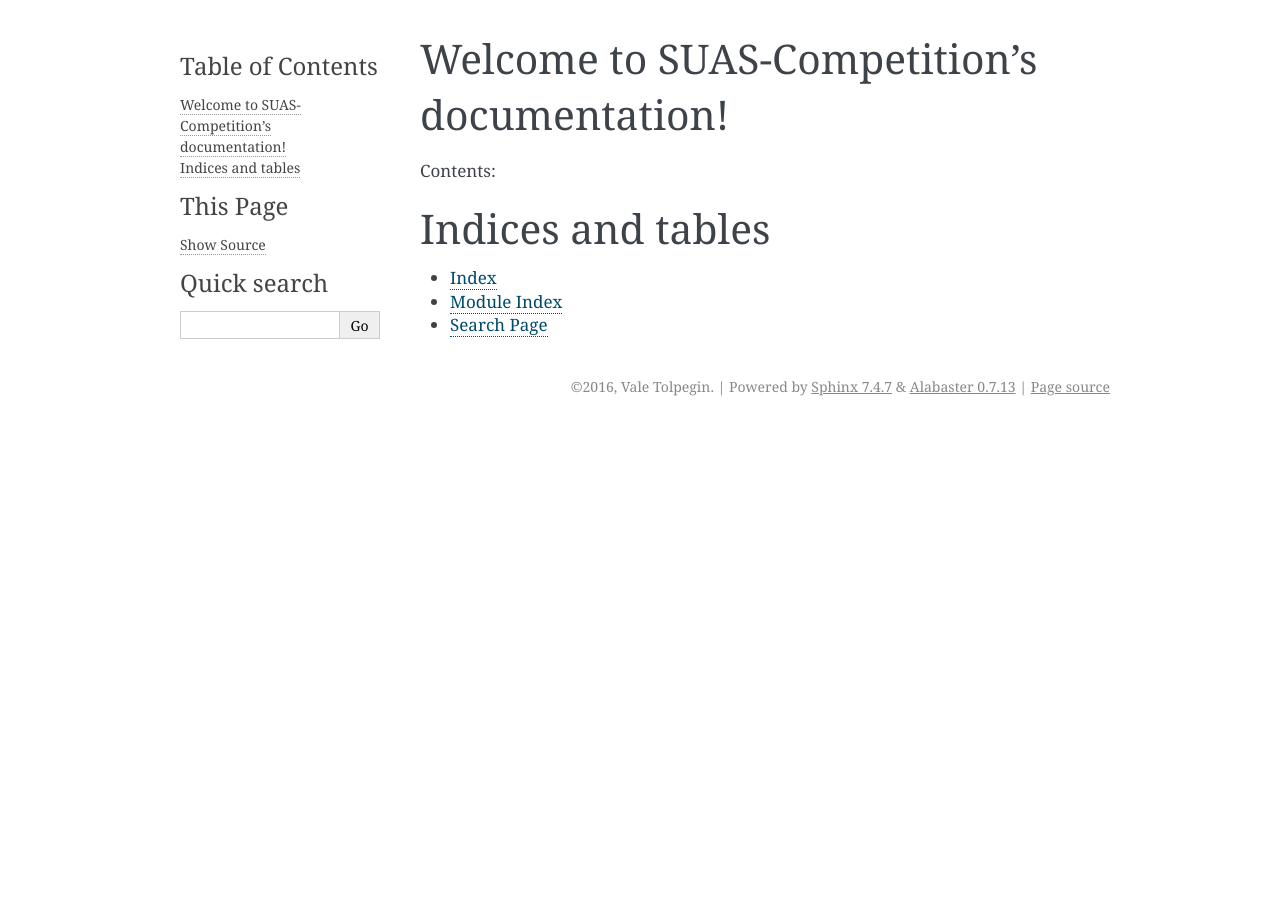
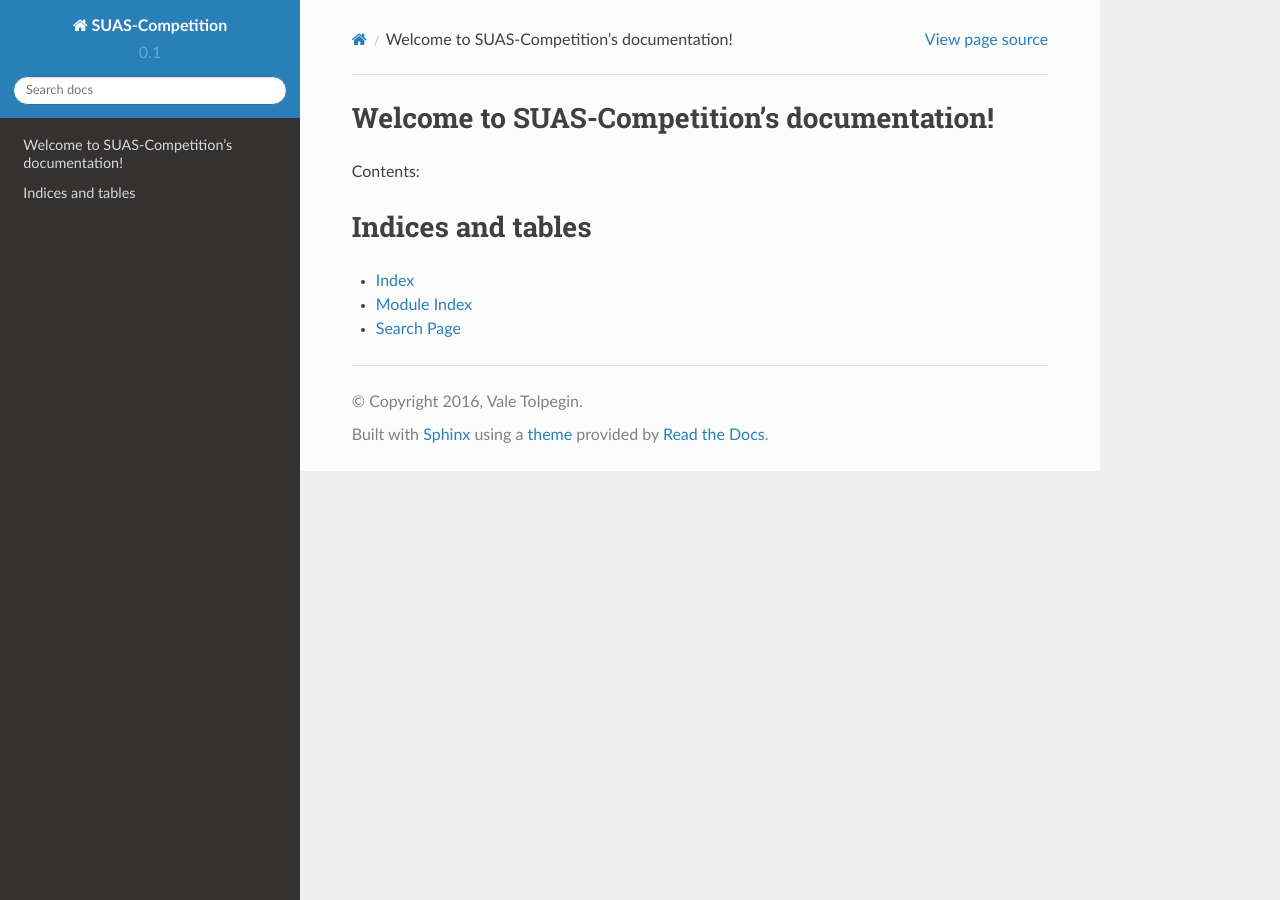
Before and after one commit to FlintHill/SUAS-Competition, a Sphinx documentation site: the page built from docs/index.rst, in a window 1280 px wide. Built offline with Sphinx 7.4.7 and the Read the Docs theme 2.0.0, drawn with Linux system fonts in a browser that asks for light colours.

Commit message:
Use different theme for docs

```diff
--- a/docs/conf.py
+++ b/docs/conf.py
@@ -19,6 +19,7 @@
 # import os
 # import sys
 # sys.path.insert(0, os.path.abspath('.'))
+import sphinx_rtd_theme
 
 # -- General configuration ------------------------------------------------
 
@@ -121,7 +122,7 @@ todo_include_todos = False
 # The theme to use for HTML and HTML Help pages.  See the documentation for
 # a list of builtin themes.
 #
-html_theme = 'alabaster'
+html_theme = 'sphinx_rtd_theme'
 
 # Theme options are theme-specific and customize the look and feel of a theme
 # further.  For a list of options available for each theme, see the
--- a/requirements.txt
+++ b/requirements.txt
@@ -1 +1,2 @@
 numpy
+sphinx_rtd_theme
```
